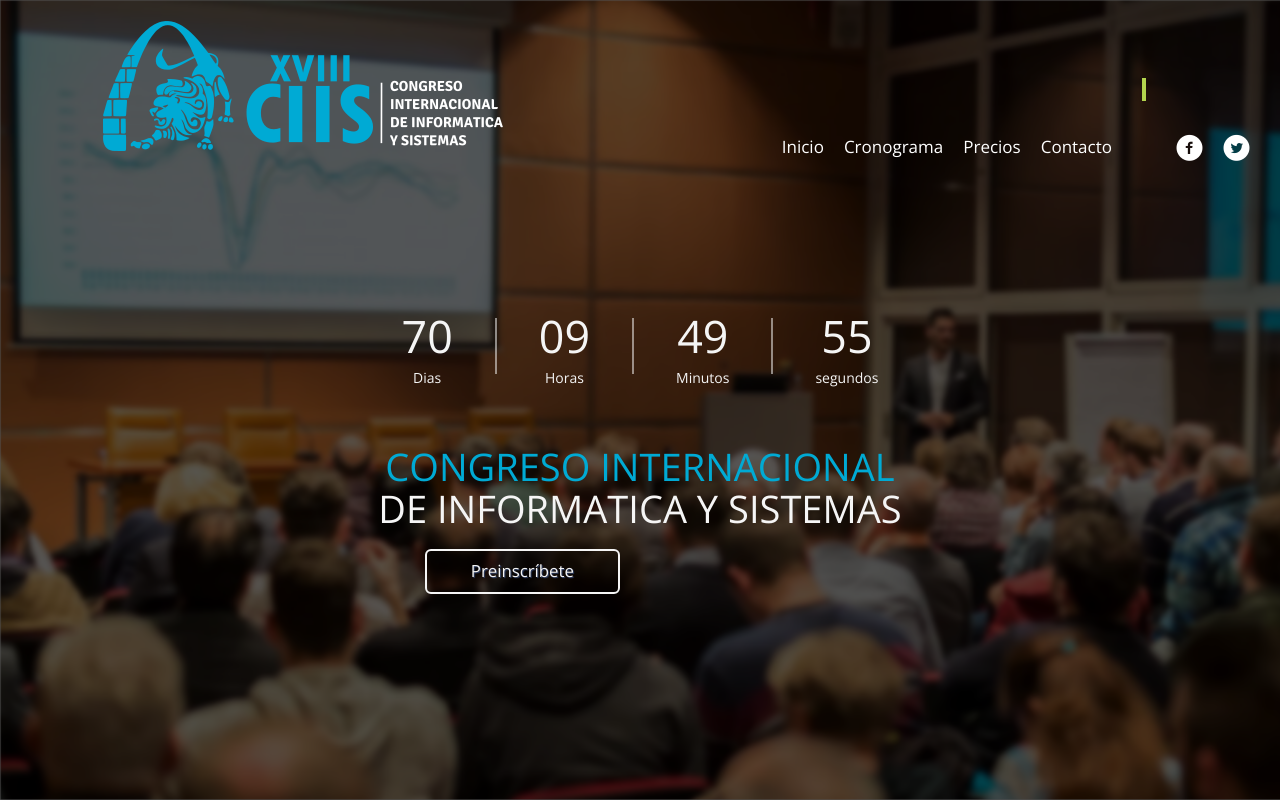
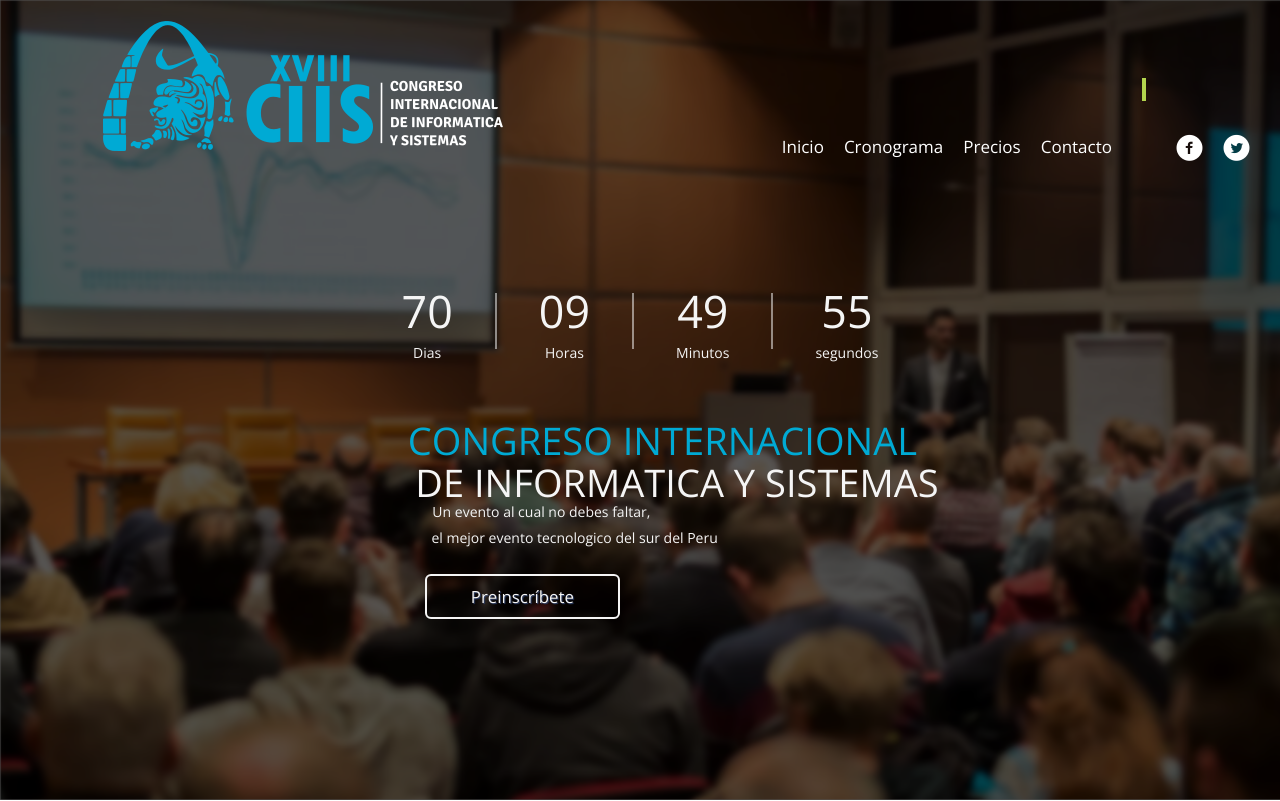
Before and after one commit to juliocsar13/CIIS-2017, a Node server app: page / in a window 1280 px wide. Shown: the top 801 px of the page. Run offline with Node 20, Linux system fonts and the light colour scheme; some libraries are stand-ins or nearby versions; some web fonts are replaced.

Commit message:
modificando_diseno_v2

```diff
--- a/public/css/style.css
+++ b/public/css/style.css
@@ -276,11 +276,25 @@ header section p {
     font-size: 1.6em;
     /* font-weight: 100; */
     /* color: #00aad4; */
+    margin-left: 74px;
+}
+p.subtitle {
+    font-size: 14px;
+    width: 307px;
+    /* text-align: center; */
+    margin-left: 30.3%;
+}
+p.subtitle2 {
+    font-size: 14px;
+    width: 307px;
+    /* text-align: center; */
+    margin-left: 32.9%;
 }
 #index h1 span.highlighted {
   font-size: 1.6em;
   font-weight: 100;
   color: #00aad4;
+  margin-left: 45px;
 }
 @media (max-width: 480px) {
   #index h1 span.highlighted {
--- a/views/index.jade
+++ b/views/index.jade
@@ -21,6 +21,8 @@ block content
     h1
       span.highlighted CONGRESO INTERNACIONAL
       span  DE INFORMATICA Y SISTEMAS
+      p.subtitle Un evento al cual no debes faltar,
+      p.subtitle2 el mejor evento tecnologico del sur del Peru
     .subscription
 
       //-input#email(type='email', placeholder='Tu email')
```
Also changed, not shown: bin/www.
